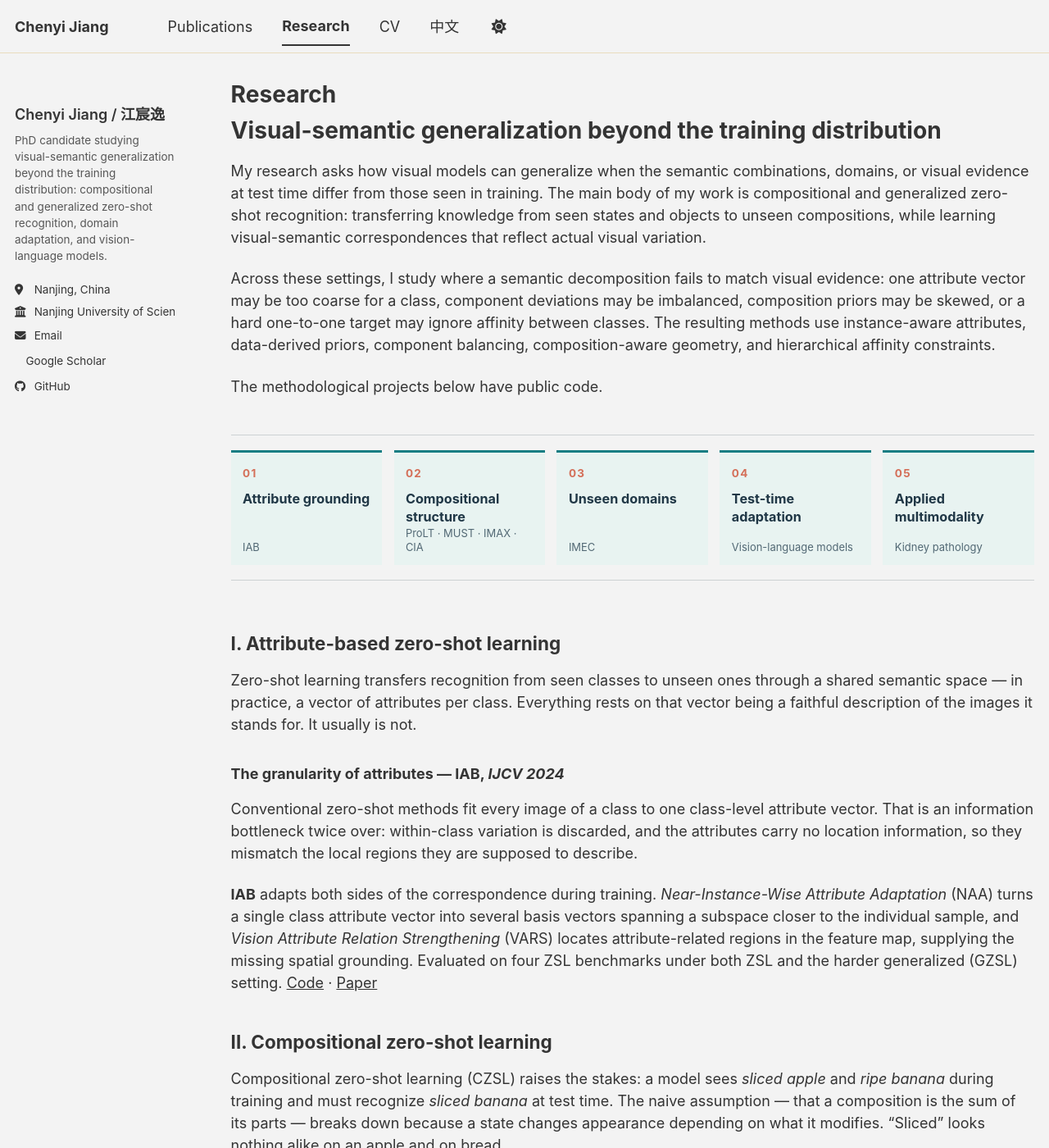
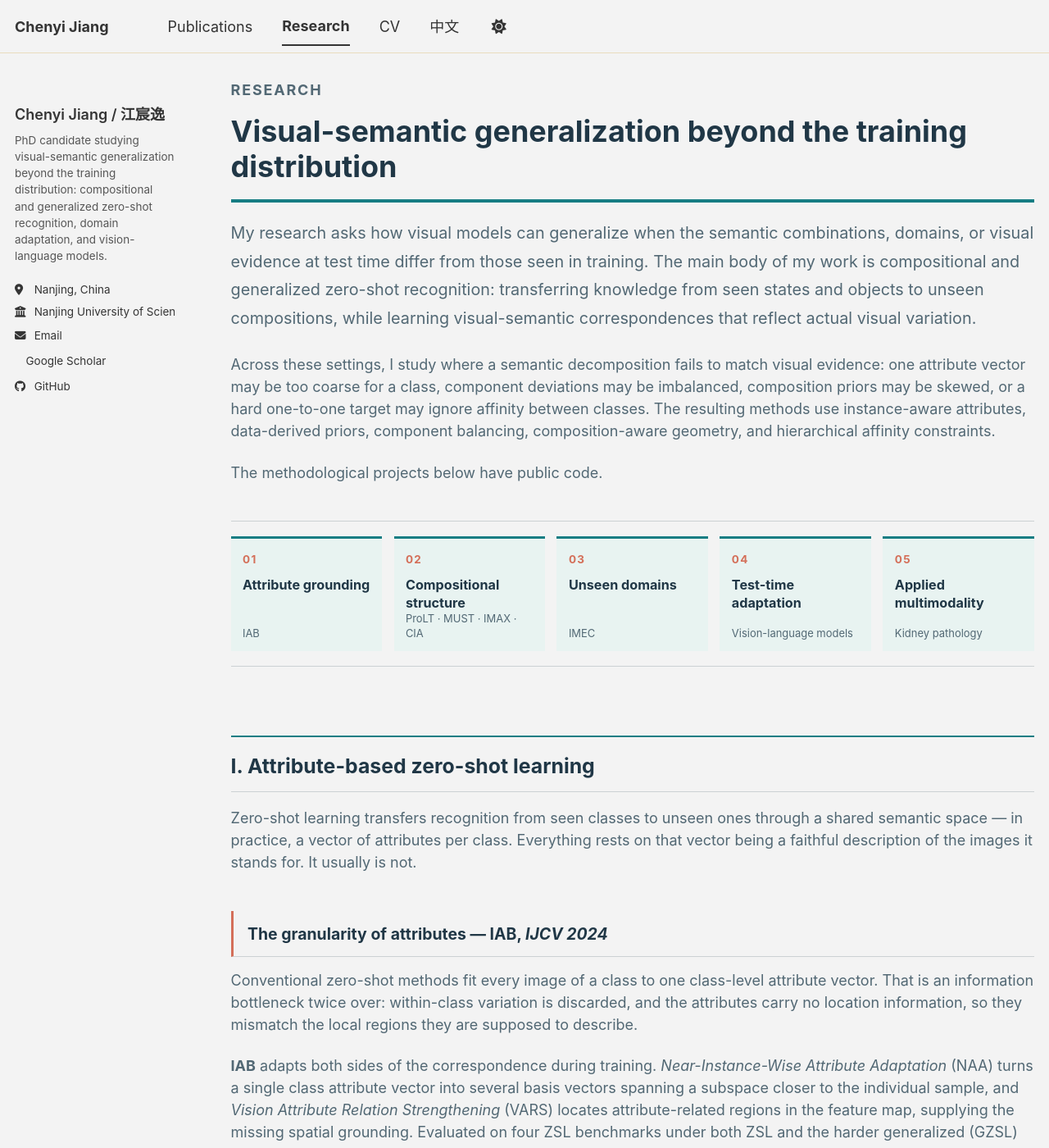
Before and after one commit to LanchJL/LanchJL.github.io, a Jekyll site: the page built from _pages/research.md, in a window 1280 px wide and 1400 px high. Shown: the whole window at 82% size. Built offline with Jekyll 4.4.1, drawn with Linux system fonts in a browser that asks for light colours; a style sheet for code colours, icons or effects is not loaded.

Commit message:
Apply research hierarchy to archive layout

```diff
--- a/_sass/layout/_polish.scss
+++ b/_sass/layout/_polish.scss
@@ -208,13 +208,22 @@ html[data-theme="dark"] .publications-page {
   --academic-rule   : rgba(231, 244, 241, 0.2);
 }
 
-.research-page .page__content,
-.publications-page .page__content {
+.research-page .archive,
+.publications-page .archive {
   color: var(--academic-ink);
 }
 
-.research-page .page__content > h1:first-child {
-  margin-top: 0.75em;
+.research-page .archive > h1.page__title {
+  margin-bottom: 1.1em;
+  color: var(--academic-muted);
+  font-size: 1em;
+  font-weight: 700;
+  letter-spacing: 0.1em;
+  text-transform: uppercase;
+}
+
+.research-page .archive > h1.page__title + h1 {
+  margin-top: 0;
   padding-bottom: 0.5em;
   border-bottom: 4px solid var(--academic-accent);
   color: var(--academic-ink);
@@ -222,14 +231,14 @@ html[data-theme="dark"] .publications-page {
   line-height: 1.2;
 }
 
-.research-page .page__content > h1:first-child + p {
+.research-page .archive > h1.page__title + h1 + p {
   max-width: 48em;
   color: var(--academic-muted);
   font-size: 1.1em;
   line-height: 1.75;
 }
 
-.research-page .page__content > h1:first-child ~ p {
+.research-page .archive > h1.page__title + h1 ~ p {
   max-width: 58em;
 }
 
@@ -288,7 +297,7 @@ html[data-theme="dark"] .publications-page {
   height: 0;
 }
 
-.research-page .page__content > h2 {
+.research-page .archive > h2 {
   margin-top: 3.4em;
   padding: 0.75em 0 0.55em;
   border-top: 2px solid var(--academic-accent);
@@ -298,7 +307,7 @@ html[data-theme="dark"] .publications-page {
   line-height: 1.35;
 }
 
-.research-page .page__content > h3 {
+.research-page .archive > h3 {
   margin-top: 2.35em;
   padding: 0.7em 0 0.7em 0.9em;
   border-left: 3px solid var(--academic-warm);
@@ -308,16 +317,16 @@ html[data-theme="dark"] .publications-page {
   line-height: 1.45;
 }
 
-.research-page .page__content > h3 + p {
+.research-page .archive > h3 + p {
   margin-top: 0.8em;
 }
 
-.research-page .page__content > p {
+.research-page .archive > p {
   max-width: 58em;
   color: var(--academic-muted);
 }
 
-.research-page .page__content > h3 ~ p a[href*="github.com"] {
+.research-page .archive > h3 ~ p a[href*="github.com"] {
   color: var(--academic-accent);
   font-weight: 700;
 }
@@ -1119,7 +1128,7 @@ body.home-page::before {
 }
 
 @media screen and (max-width: 800px) {
-  .research-page .page__content > h1:first-child {
+  .research-page .archive > h1.page__title + h1 {
     font-size: 1.65em;
   }
 
```
